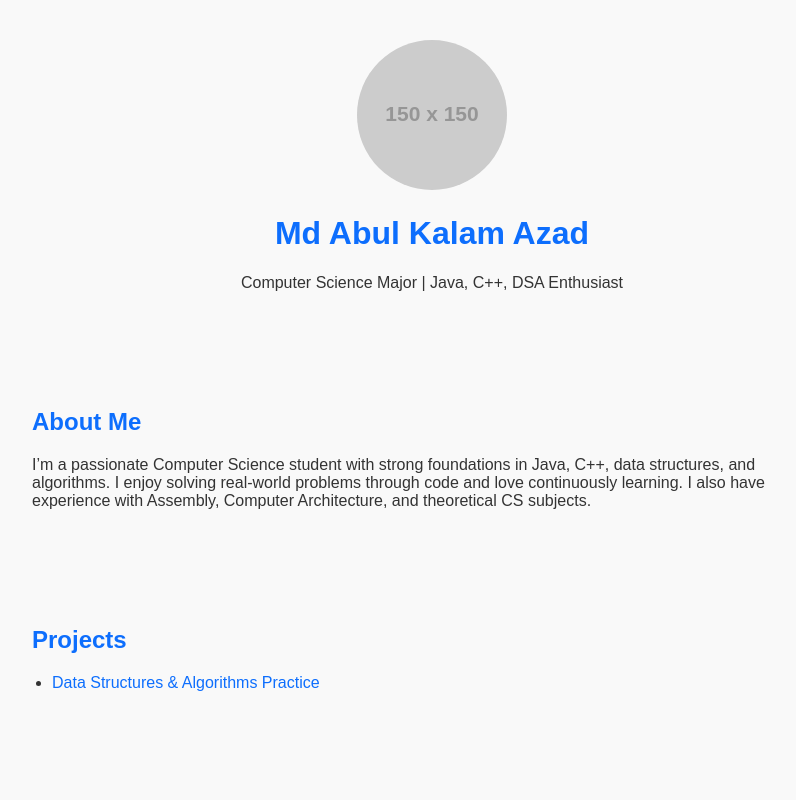
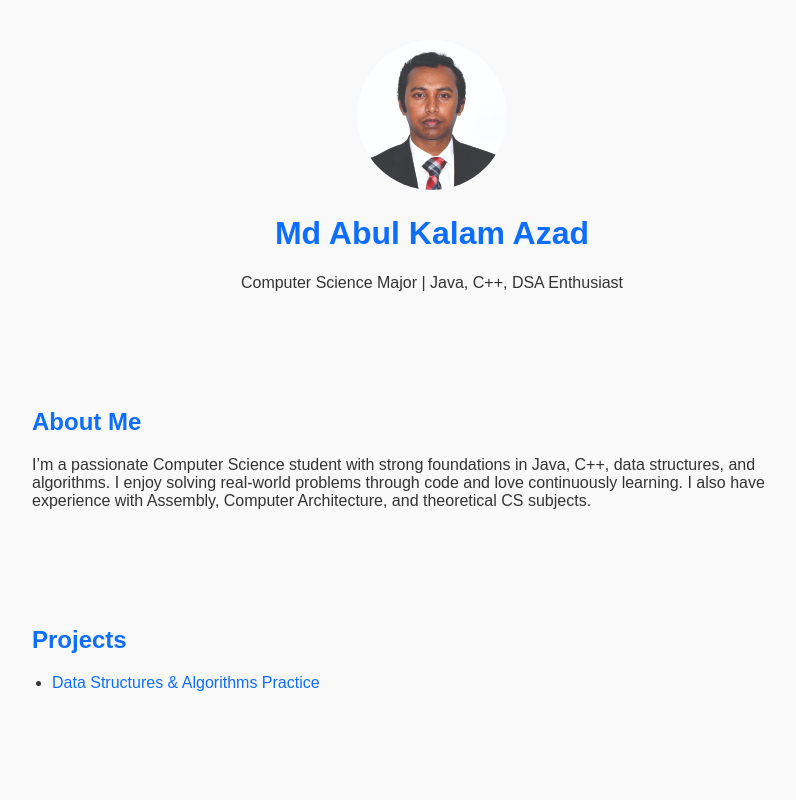
Before and after one commit to mdaazad/mdaazad.github.io, a plain HTML site: page index.html in a window 1280 px wide. Shown: the top 800 px of the page, without its empty margins (208-1004 px from the left). Drawn offline with Linux system fonts and the light colour scheme; placeholder pictures from the web are drawn by us.

Commit message:
Update profile photo

```diff
--- a/index.html
+++ b/index.html
@@ -36,7 +36,7 @@
 <body>
 
   <header style="text-align: center;">
-    <img src="https://via.placeholder.com/150" alt="Your Photo" />
+    <img src="https://raw.githubusercontent.com/mdaazad/mdaazad.github.io/main/profile.jpg" alt="Md Abul Kalam Azad" />
     <h1>Md Abul Kalam Azad</h1>
     <p>Computer Science Major | Java, C++, DSA Enthusiast</p>
   </header>
```
